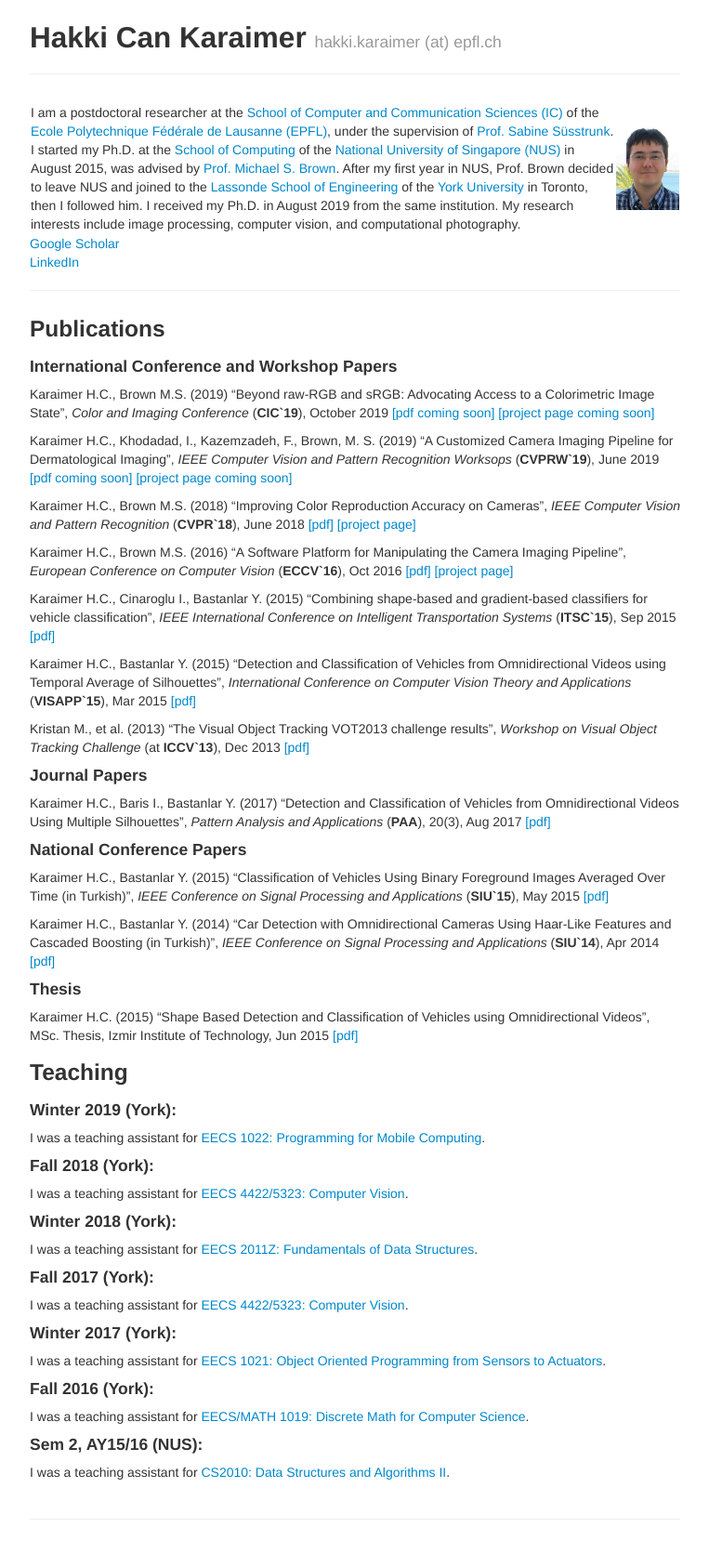
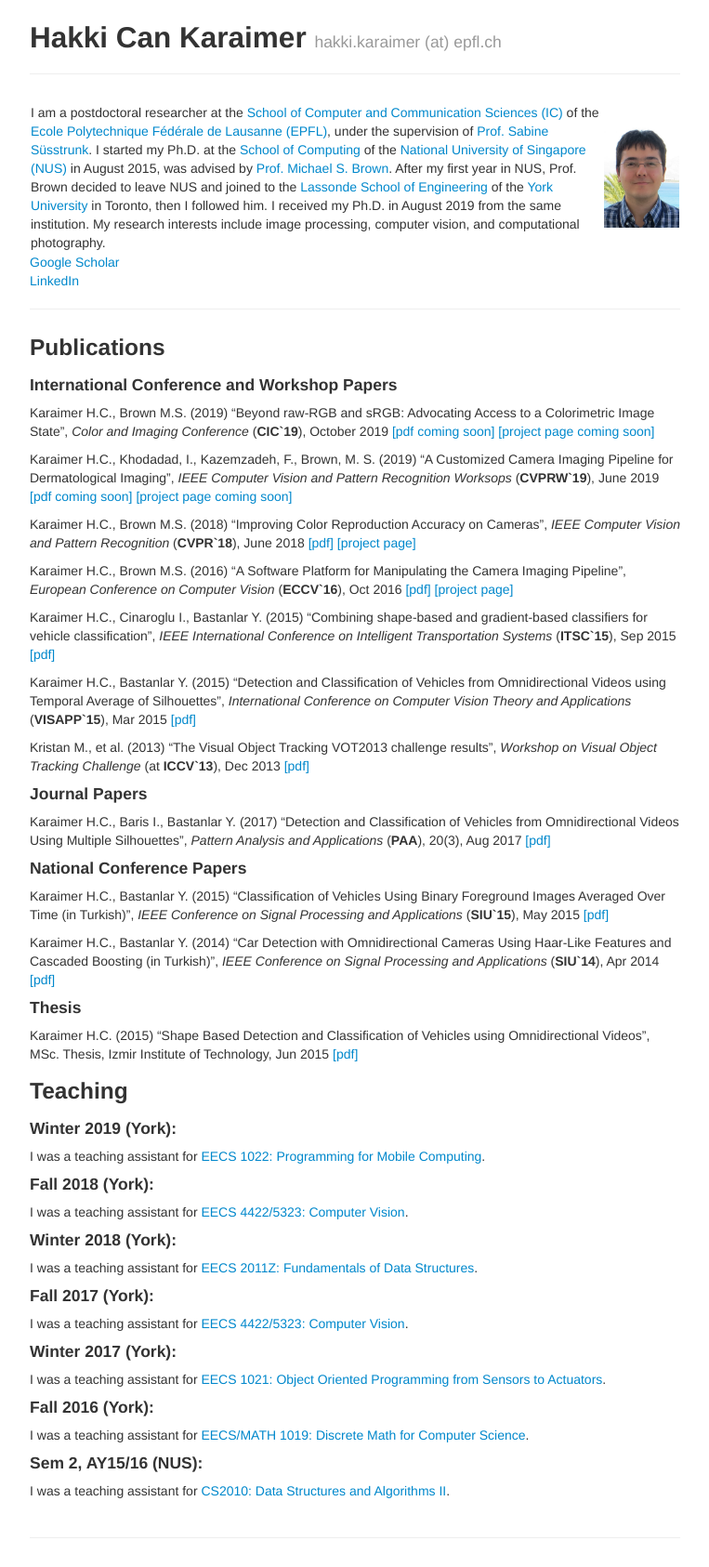
Before and after one commit to karaimer/karaimer.github.io, a Jekyll site: the page built from index.md, in a window 1280 px wide. Shown: the whole page at 93% size, without its empty margins (258-1021 px from the left). Built offline with Jekyll 4.4.1, drawn with Linux system fonts in a browser that asks for light colours.

Commit message:
Update index.md

```diff
--- a/index.md
+++ b/index.md
@@ -8,7 +8,7 @@
 
 | - | - |
 |---|---|
-| I am a postdoctoral researcher at the [School of Computer and Communication Sciences (IC)](https://www.epfl.ch/schools/ic/) of the [Ecole Polytechnique Fédérale de Lausanne (EPFL)](https://www.epfl.ch/en/), under the supervision of [Prof. Sabine Süsstrunk](https://ivrl.epfl.ch/people/people-susstrunk/). I started my Ph.D. at the [School of Computing](https://www.comp.nus.edu.sg) of the [National University of Singapore (NUS)](http://nus.edu.sg/) in August 2015, was advised by [Prof. Michael S. Brown](http://www.cse.yorku.ca/~mbrown/). After my first year in NUS, Prof. Brown decided to leave NUS and joined to the [Lassonde School of Engineering](https://lassonde.yorku.ca) of the [York University](https://www.yorku.ca/index.html) in Toronto, then I followed him. I received my Ph.D. in August 2019 from the same institution. My research interests include image processing, computer vision, and computational photography.     | ![](/image/profile_pic.png){:height="320px" width="520px"} |
+| I am a postdoctoral researcher at the [School of Computer and Communication Sciences (IC)](https://www.epfl.ch/schools/ic/) of the [Ecole Polytechnique Fédérale de Lausanne (EPFL)](https://www.epfl.ch/en/), under the supervision of [Prof. Sabine Süsstrunk](https://ivrl.epfl.ch/people/people-susstrunk/). I started my Ph.D. at the [School of Computing](https://www.comp.nus.edu.sg) of the [National University of Singapore (NUS)](http://nus.edu.sg/) in August 2015, was advised by [Prof. Michael S. Brown](http://www.cse.yorku.ca/~mbrown/). After my first year in NUS, Prof. Brown decided to leave NUS and joined to the [Lassonde School of Engineering](https://lassonde.yorku.ca) of the [York University](https://www.yorku.ca/index.html) in Toronto, then I followed him. I received my Ph.D. in August 2019 from the same institution. My research interests include image processing, computer vision, and computational photography.     | ![](/image/profile_pic.png){:height="320px" width="640px"} |
 
 [Google Scholar](https://scholar.google.com/citations?user=jhlnGS4AAAAJ&hl=en)
 [LinkedIn](https://www.linkedin.com/in/karaimer)
```
